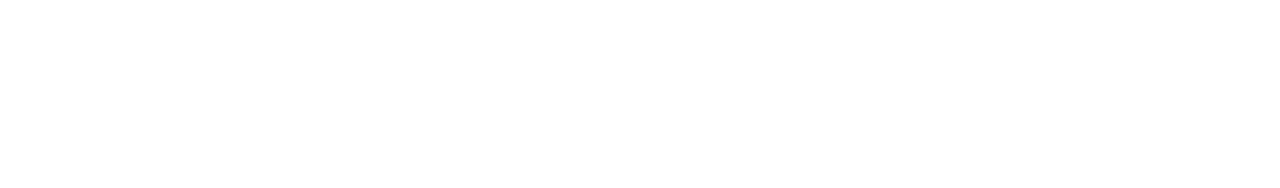
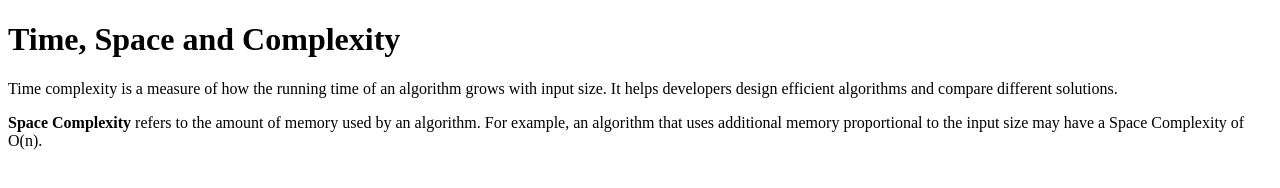
Before and after one commit to acciojob/time-and-space-complexity-dpgaharwal, a website: page main.html in a window 1280 px wide. Drawn offline with Linux system fonts and the light colour scheme.

Commit message:
created a submission

```diff
--- a/main.html
+++ b/main.html
@@ -7,10 +7,17 @@
 </head>
 
 <body>
-	<!-- the entire body must be written by student -->
-    <script type="text/javascript" src="./script.js">
-</script>
+    <h1>Time, Space and Complexity</h1>
 
+    <p>
+        Time complexity is a measure of how the running time of an algorithm grows with input size. It helps developers design efficient algorithms and compare different solutions.
+    </p>
+
+    <p>
+        <b>Space Complexity</b> refers to the amount of memory used by an algorithm. For example, an algorithm that uses additional memory proportional to the input size may have a Space Complexity of O(n).
+    </p>
+
+    <script type="text/javascript" src="./script.js"></script>
 </body>
 
 </html>
```
